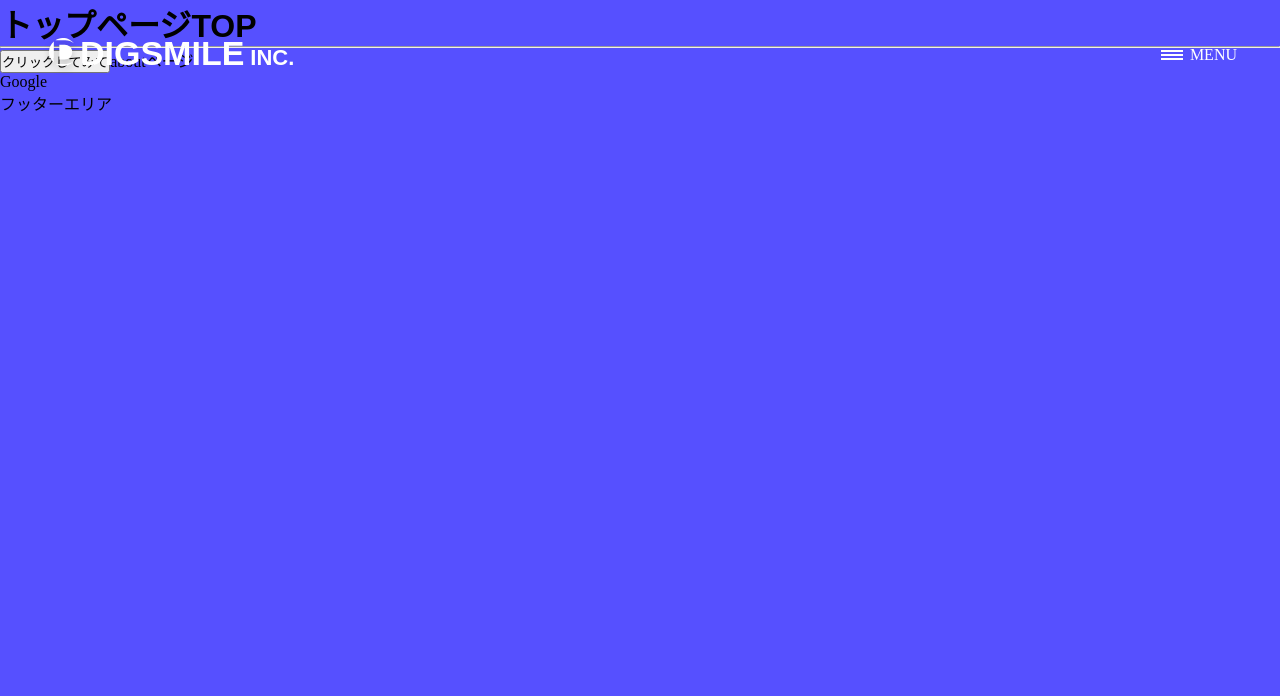
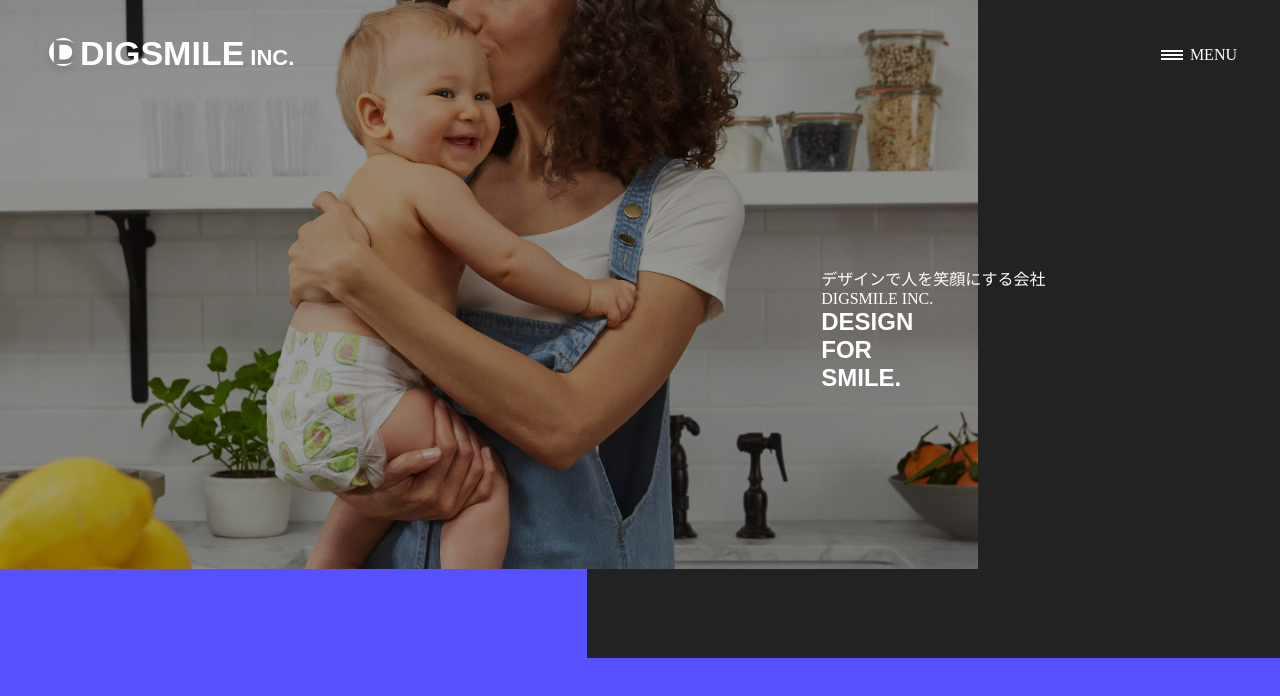
Before and after one commit to takuya0018/nuxt3-DIGSMILE, a Nuxt app: page / in a window 1280 px wide. Shown: the top 696 px of the page. Built offline with nearby package versions, Linux system fonts and the light colour scheme.

Commit message:
fv途中まで

```diff
--- a/assets/css/reset.css
+++ b/assets/css/reset.css
@@ -4,7 +4,7 @@
   text-decoration: none;
 }
 img {
-  max-width: 100%;
+  width: 100%;
   vertical-align: bottom;
 }
 a {
--- a/components/nav/NavBer.vue
+++ b/components/nav/NavBer.vue
@@ -86,6 +86,7 @@ function change():void{
 nav {
   position: fixed;
   width: 100%;
+  z-index: 999;
   & > ul.headNavWrap{
     display: flex;
     justify-content: space-between;
--- a/pages/index.vue
+++ b/pages/index.vue
@@ -5,7 +5,6 @@
 // definePageMeta({ //ページ内で使いたくない時の関数
 //   layout: false,
 // });
-import TestTset from '~/components/nav/TestTest.vue';
 const show = ref(false);
 
 function clickShow():void {
@@ -13,18 +12,58 @@ function clickShow():void {
 }
 </script>
 <template>
-  <div>
-    <h1>トップページ<span>TOP</span></h1>
-    <hr />
-    <button @click="clickShow">クリックしてみて</button>
-    <TestTset v-if="show" />
-    <NuxtLink to="/About/">aboutページ</NuxtLink>
-    <br />
-    <NuxtLink to="https://www.google.co.jp/">Google</NuxtLink>
-    <NuxtLayout name="footer"></NuxtLayout>
-  </div>
+  <section class="fv_wrap">
+    <ul class="fv_wrap__content">
+      <li class="img_area">
+        <figure>
+          <img src="@/assets/img/kv-img.jpg" alt="fv画像">
+        </figure>
+      </li>
+      <li class="title_area">
+        <div class="title_area__wrap">
+          <p>デザインで人を笑顔にする会社<br>DIGSMILE INC.</p>
+          <h1>DESIGN<br>FOR<br>SMILE.</h1>
+        </div>
+      </li>
+    </ul>
+  </section>
 </template>
 <style scoped lang="scss">
+.fv_wrap {
+  width: 100%;
+  height: 100vh;
+  &__content {
+    position: relative;
+    & > .img_area {
+      position: absolute;
+      top: 0;
+      left: 0;
+      width: calc(1100 / 1440 * 100vw);
+      z-index: 1;
+    }
+    & .title_area {
+      position: absolute;
+      top: 0;
+      right: 0;
+      width: calc(780 / 1440 * 100vw);
+      height: calc( 740 / 1440 * 100vw);
+      background-color: #222;
+      &__wrap {
+        position: absolute;
+        z-index: 2;
+        top: 50%;
+        left: 50%;
+        transform: translate(-50%,-50%);
+        & > p {
+          color: #fff;
+        }
+        & > h1 {
+          color: #fff;
+        }
+      }
+    }
+  }
+}
 h1 {
   font-family: "Noto Serif JP", sans-serif;
 }
```
Also changed, not shown: assets/img/kv-img.jpg (added).
